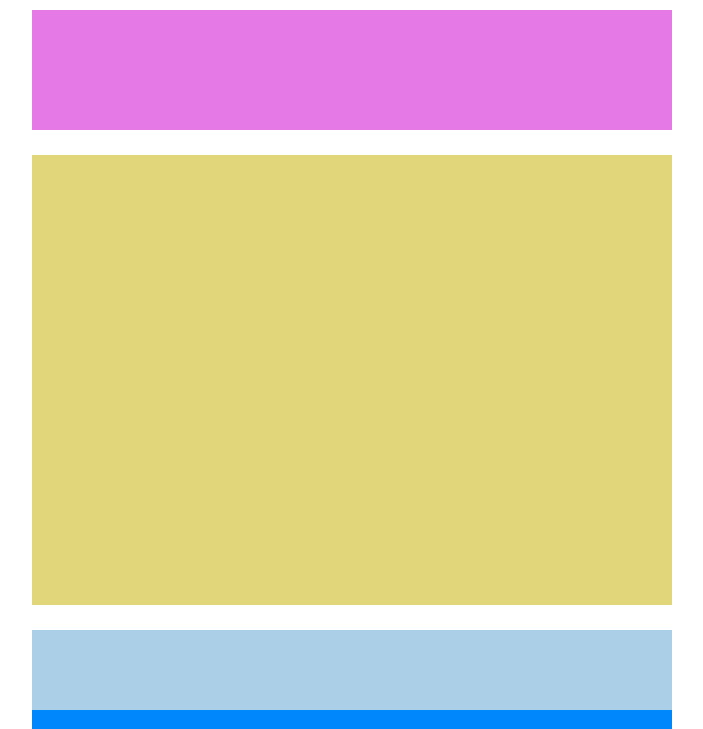
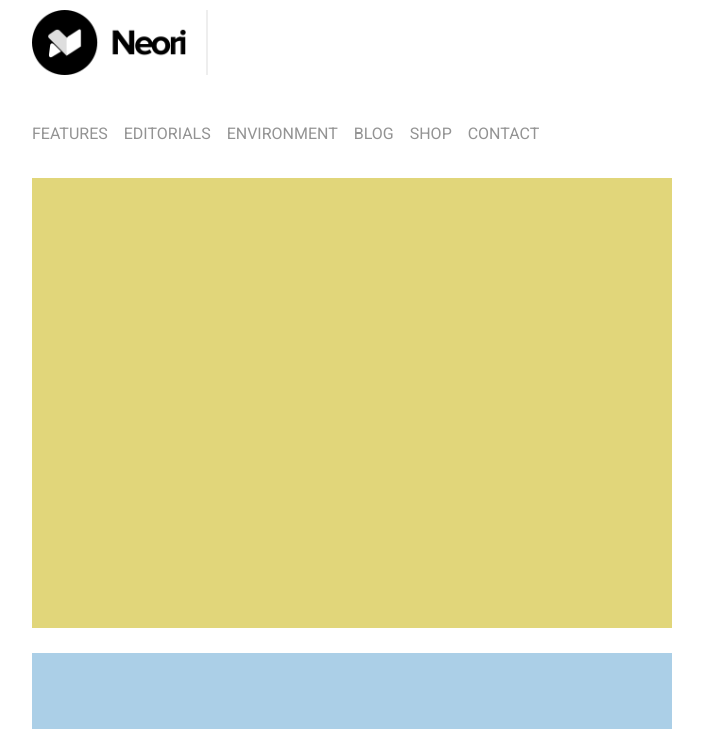
Before and after one commit to giorgios17/htmlcss-wp, a plain HTML site: page index.html in a window 1280 px wide. Shown: the top 729 px of the page, without its empty margins (288-991 px from the left). Drawn offline with Linux system fonts and the light colour scheme.

Commit message:
added logo and nav

```diff
--- a/css/style.css
+++ b/css/style.css
@@ -5,15 +5,31 @@
 }
 
 body{
+    font-family: 'Roboto', sans-serif;
+}
+
+.container{
     width: 50%;
     margin:auto;
 }
 
-header{
-    background-color: #e579e6;
-    height: 120px;
+.logo{
+    height: 65px;
     margin-top: 10px;
     margin-bottom: 25px;
+    padding-right: 20px;
+    border-right: 2px solid rgb(238 238 238);
+}
+
+nav ul li{
+    display: inline-block;
+    list-style-type: none;
+    margin: 20px 12px 35px 0px;
+}
+
+nav ul li a {
+    text-decoration: none;
+    color: rgb(147 147 147);
 }
 
 .section-top{
--- a/index.html
+++ b/index.html
@@ -5,15 +5,30 @@
     <meta charset="UTF-8">
     <meta http-equiv="X-UA-Compatible" content="IE=edge">
     <meta name="viewport" content="width=device-width, initial-scale=1.0">
+    <link rel="preconnect" href="https://fonts.googleapis.com">
+    <link rel="preconnect" href="https://fonts.gstatic.com" crossorigin>
+    <link href="https://fonts.googleapis.com/css2?family=Roboto:ital,wght@0,400;1,100&display=swap" rel="stylesheet">
     <link rel="stylesheet" href="css/style.css">
     <title>StrutturaWP</title>
 </head>
 
 <body>
-
+    <div class="container">
         <!-- HEADER -->
 
-    <header></header>
+        <header>
+            <img class="logo" src="img/logo.png" alt="logo">
+            <nav>
+                <ul>
+                    <li> <a href="###">FEATURES</a></li>
+                    <li><a href="###">EDITORIALS</a></li>
+                    <li><a href="###">ENVIRONMENT</a></li>
+                    <li><a href="###">BLOG</a></li>
+                    <li><a href="###">SHOP</a></li>
+                    <li><a href="###">CONTACT</a></li>
+                </ul>
+            </nav>
+        </header>
 
         <!-- MAIN -->
 
@@ -37,7 +52,7 @@
         <!-- FOOTER -->
 
         <footer></footer>
-
+    </div>
 </body>
 
 </html>
```
Lines whose indentation alone changed are shown as unchanged.
